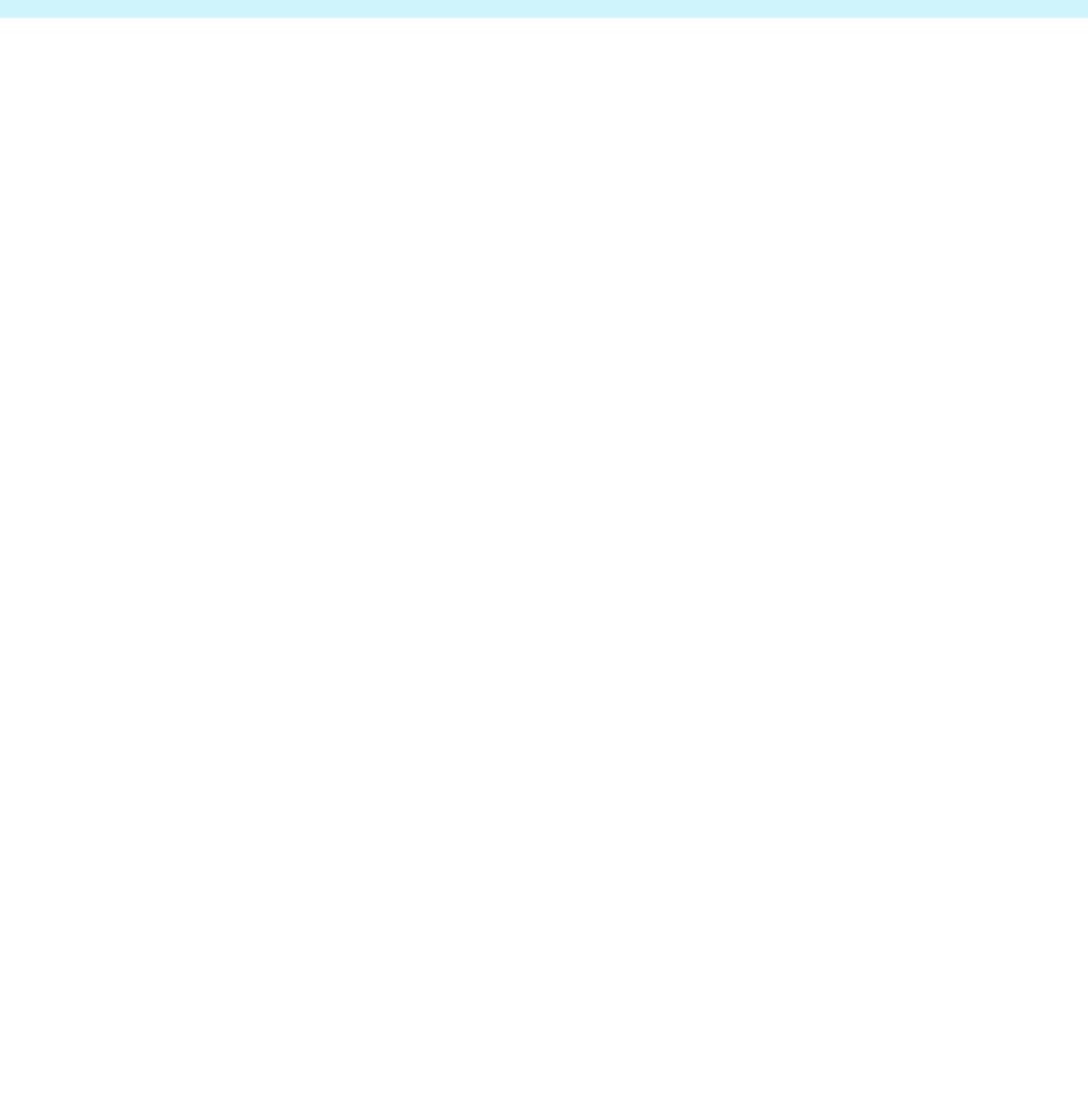
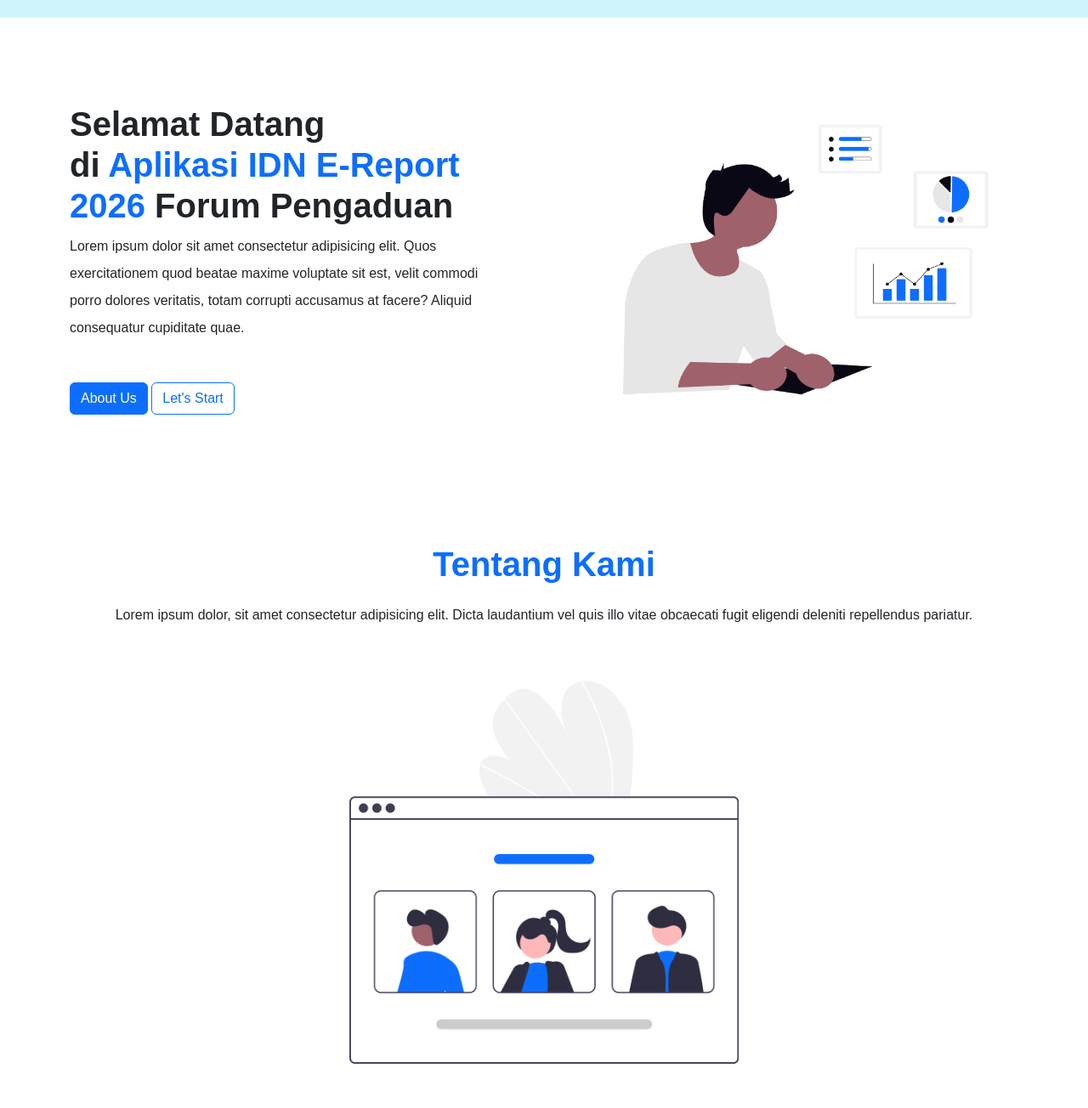
Before and after one commit to nabilakhaaalid-create/e-report-musa, a plain HTML site: page index.html in a window 1280 px wide. Shown: the part 67-1371 px from the top of the page at 85% size. Before the commit the page ends 800 px from the top, so only its background shows below. Drawn offline with nearby package versions, Linux system fonts and the light colour scheme.

Commit message:
about section

```diff
--- a/assets/style.css
+++ b/assets/style.css
@@ -3,3 +3,24 @@
 body{
     font-family: sans-serif;
 }
+
+.hero .col img{
+    width: 500px;
+}
+section{
+    padding-top: 100px;
+    padding-bottom: 50px;
+}
+.about .col img{
+    width: 50%;
+}
+
+@media screen and (max-width: 510px) {
+    .hero .col img{
+        width: 100%;
+    }
+
+    .about .col img{
+    width: 75%;
+}
+}
--- a/index.html
+++ b/index.html
@@ -21,12 +21,12 @@
     <nav class="navbar navbar-expand-lg bg-info-subtle py-4">
         <div class="container">
             <a class="navbar-brand" href="#">
-                <img src="assets/images/idn.png" alt="Logo" width="30"
-                    class="d-inline-block align-text-top rounded">
-               <span class="fw-bold text-primary">E-Report</span>
+                <img src="assets/images/idn.png" alt="Logo" width="30" class="d-inline-block align-text-top rounded">
+                <span class="fw-bold text-primary">E-Report</span>
             </a>
-            <button class="navbar-toggler shadow-none" type="button" data-bs-toggle="collapse" data-bs-target="#navbarNav"
-                aria-controls="navbarNav" aria-expanded="false" aria-label="Toggle navigation">
+            <button class="navbar-toggler shadow-none" type="button" data-bs-toggle="collapse"
+                data-bs-target="#navbarNav" aria-controls="navbarNav" aria-expanded="false"
+                aria-label="Toggle navigation">
                 <span class="navbar-toggler-icon"></span>
             </button>
             <div class="collapse navbar-collapse" id="navbarNav">
@@ -52,6 +52,48 @@
         </div>
     </nav>
 
+    <!-- hero -->
+    <section id="hero">
+        <div class="container">
+            <div
+                class="hero row flex-nowrap flex-column flex-lg-row align-items-center text-center text-lg-start gap-5">
+                <div class="col">
+                    <h1 class="fw-bold">Selamat Datang <br> di <span class="text-primary">Aplikasi IDN E-Report
+                            2026</span> Forum Pengaduan</h1>
+                    <p class="lh-lg">Lorem ipsum dolor sit amet consectetur adipisicing elit. Quos exercitationem quod
+                        beatae maxime voluptate sit est, velit commodi porro dolores veritatis, totam corrupti accusamus
+                        at facere? Aliquid consequatur cupiditate quae.</p>
+                    <div class="mt-5">
+                        <a class="btn btn-primary" href="">About Us</a>
+                        <a class="btn btn-outline-primary" href="">Let's Start</a>
+                    </div>
+
+                </div>
+                <div class="col d-flex justify-content-center justify-content-lg-end">
+                    <img src="assets/images/bs.png" alt="">
+                </div>
+
+            </div>
+
+        </div>
+
+    </section>
+
+
+    <!-- About -->
+    <section id="About">
+        <div class="container">
+            <div class="about row">
+                <div class="col text-center">
+                    <h1 class="text-primary fw-bold mb-4">Tentang Kami</h1>
+                    <p>Lorem ipsum dolor, sit amet consectetur adipisicing elit. Dicta laudantium vel quis illo vitae obcaecati fugit eligendi deleniti repellendus pariatur.</p>
+                    <img src="assets/images/team.png" alt="foto team">
+                </div>
+            </div>
+        </div>
+
+    </section>
+
 
 
 
```
Also changed, not shown: assets/images/bs.png (added), assets/images/team.png (added).
